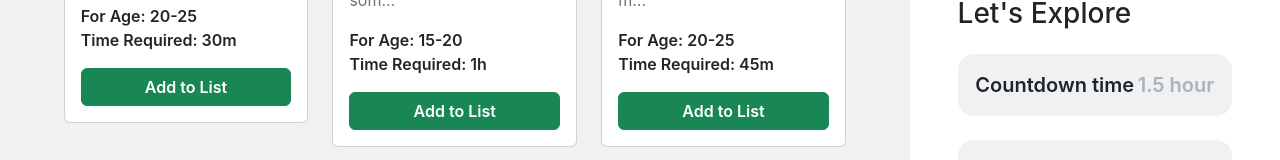
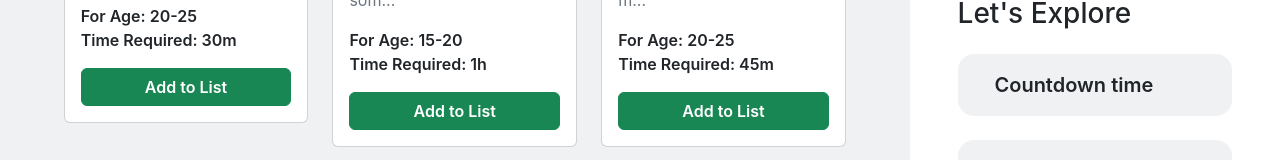
Before and after one commit to sajid365-sr/ScaleUp, a React (Create React App) app: page / in a window 1280 px wide. Shown: the part 493-653 px from the top of the page. Built offline with nearby package versions, Linux system fonts and the light colour scheme.

Commit message:
add to cart event listener added

```diff
--- a/src/components/Activity/Activity.js
+++ b/src/components/Activity/Activity.js
@@ -1,6 +1,6 @@
 
 
-import React, { useEffect, useState } from 'react';
+import React, { useState,useEffect} from 'react';
 import './Activity.css'
 import ActivityCart from '../ActivityCart/ActivityCart';
 import Aside from '../Aside/Aside';
@@ -16,6 +16,20 @@ const Activity = () => {
     },[]);
 
 
+
+    let [time,setTime] = useState([]);
+        function AddToCart(displayTime){
+
+            useEffect( () =>{
+                setTime(displayTime);
+            },[displayTime])
+
+
+        }
+
+
+
+
     return (
         <section className='main-container bg-secondary bg-opacity-10'>
             {/* aside left */}
@@ -27,6 +41,7 @@ const Activity = () => {
                         activities.map(activity => <ActivityCart
                             key = {activity.list}
                             activity = {activity}
+                            addToCart = {AddToCart}
 
                             ></ActivityCart>)
                     }
@@ -58,7 +73,7 @@ const Activity = () => {
 </div>
 
 <div className='responsive-sidebar'>
-    <Aside></Aside>
+    <Aside time = {time}></Aside>
 </div>
 
 
--- a/src/components/ActivityCart/ActivityCart.js
+++ b/src/components/ActivityCart/ActivityCart.js
@@ -4,6 +4,9 @@ import React from 'react';
 
 const ActivityCart = (props) => {
     let {img, activity, description, ageLimit, spendingTime} = props.activity;
+    let {addToCart} = props;
+
+
     return (
 
         <div className='col'>
@@ -14,7 +17,7 @@ const ActivityCart = (props) => {
                         <p className="card-text text-secondary" title={description}>{description.slice(0,80)}...</p>
                         <p className='mb-0 fw-semibold'>For Age: {ageLimit}</p>
                         <p className='mt-0 fw-semibold'>Time Required: {spendingTime}</p>
-                        <button className="btn btn-success w-100 fw-semibold">Add to List</button>
+                        <button onClick={() =>{addToCart(spendingTime)}} className="btn btn-success w-100 fw-semibold">Add to List</button>
                 </div>
         </div>
         </div>
--- a/src/components/Aside/Aside.js
+++ b/src/components/Aside/Aside.js
@@ -3,17 +3,17 @@ import user from '../../user.png'
 import React, { useState } from 'react';
 import './Aside.css'
 
-const Aside = () => {
+const Aside = (props) => {
+    console.log(props.time)
 
     let [text,setText] = useState();
 
     let buttons = document.querySelectorAll(".breakingTime");
 
-    // console.log(btn)
+
     buttons.forEach(btn => {
         btn.addEventListener('click', (e) =>{
             let time = e.target.innerText;
-            console.log(time);
             setText(time);
         })
     })
@@ -57,7 +57,7 @@ const Aside = () => {
         <h3 className='mt-5'>Let's Explore</h3>
         <div className='bg-secondary bg-opacity-10 rounded-4 mt-4 p-3 d-flex justify-content-around'>
         <span className='mb-0 fs-5 fw-semibold'>Countdown time</span>
-        <span className='fs-5 text-secondary text-opacity-50 fw-semibold'>1.5 hour</span>
+        <span className='fs-5 text-secondary text-opacity-50 fw-semibold'>{props.time ? props.time : '00 hr'}</span>
         </div>
         <div className='bg-secondary bg-opacity-10 rounded-4 mt-4 p-3 d-flex justify-content-around'>
         <span className='mb-0 fs-5 fw-semibold'>Break time</span>
```
